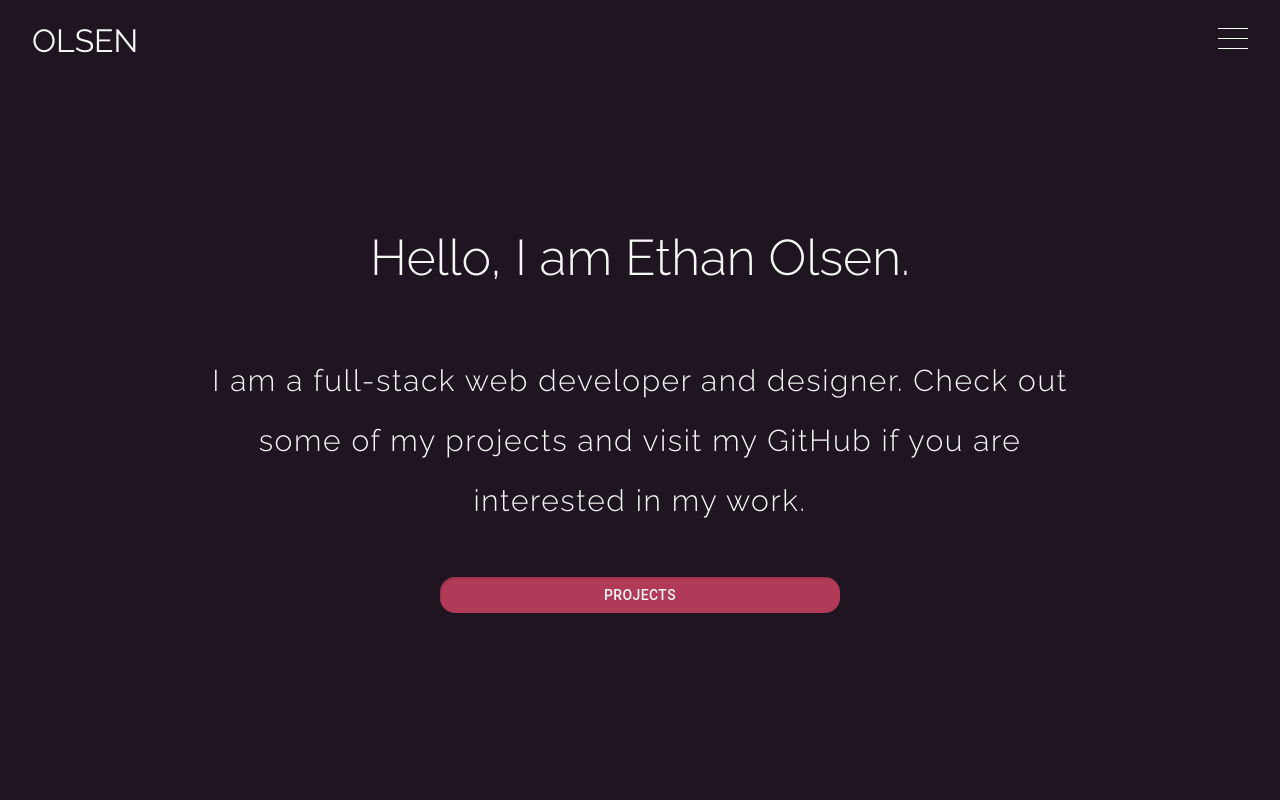
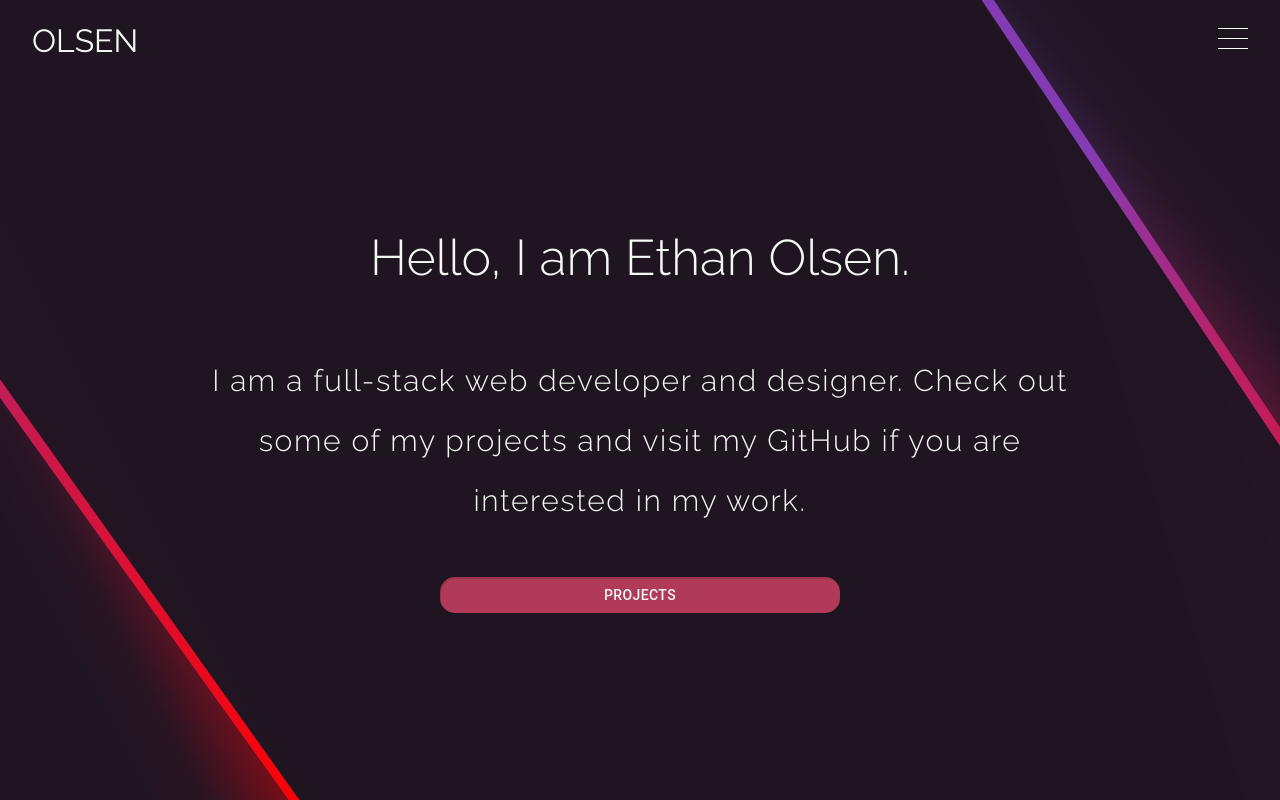
Before and after one commit to o2dependent/react-portfolio-netlify, a React (Create React App) app: page / in a window 1280 px wide. Built offline with nearby package versions, Linux system fonts and the light colour scheme.

Commit message:
meta data

```diff
--- a/src/index.css
+++ b/src/index.css
@@ -8,7 +8,6 @@
 html,
 body {
 	height: 100%;
-	background: var(--dark);
 }
 body {
 	overflow: hidden;
```
